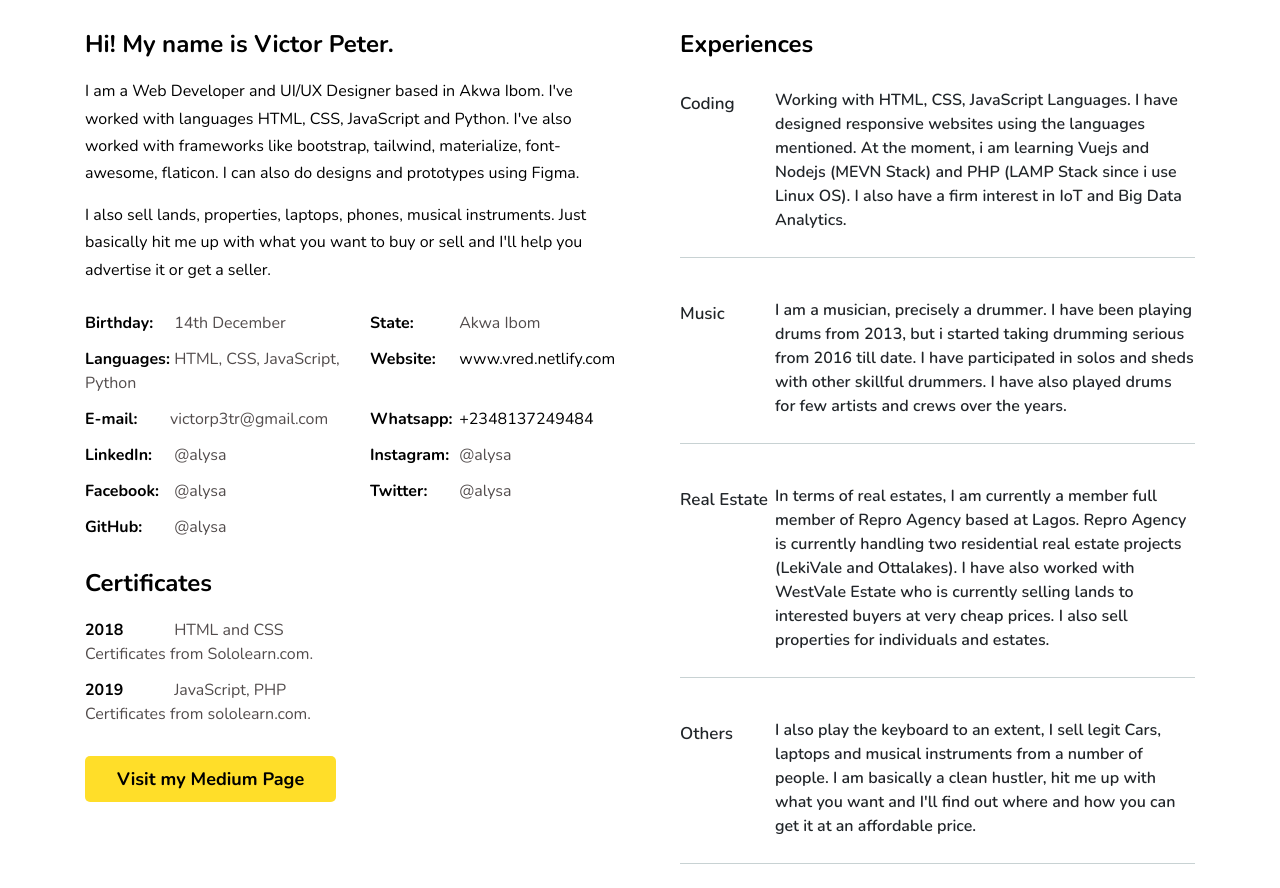
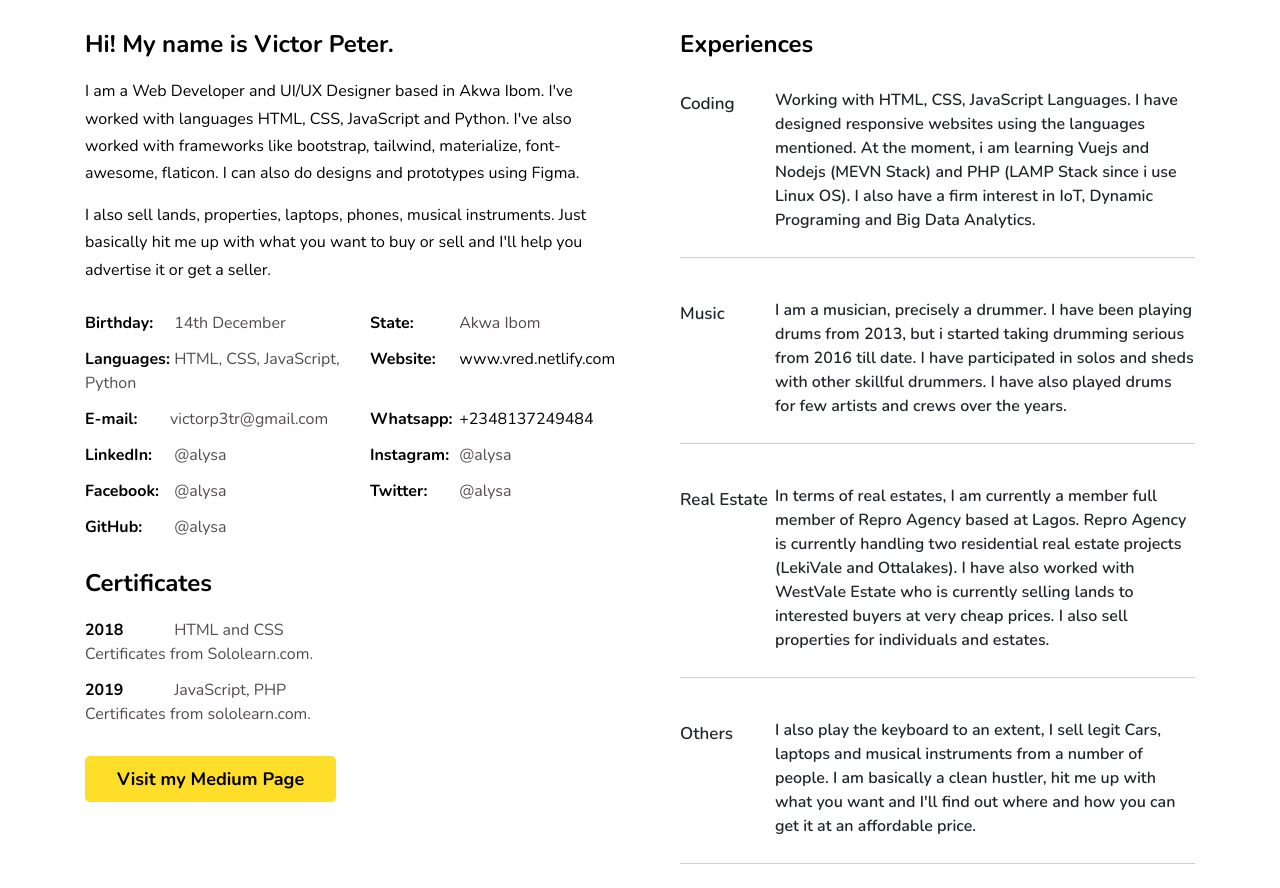
Before and after one commit to victuk/my-new-website, a plain HTML site: page index.html in a window 1280 px wide. Shown: the part 1062-1950 px from the top of the page. Drawn offline with nearby package versions, Linux system fonts and the light colour scheme; a web font is replaced by a local one.

```diff
--- a/index.html
+++ b/index.html
@@ -166,7 +166,7 @@
                                     Working with HTML, CSS, JavaScript Languages. I have designed responsive websites
                                     using the languages mentioned. At the moment, i am learning Vuejs and Nodejs
                                     (MEVN Stack) and PHP (LAMP Stack since i use Linux OS). I also have
-                                    a firm interest in IoT and Big Data Analytics.
+                                    a firm interest in IoT, Dynamic Programing and Big Data Analytics.
                                 </li>
 
                             </ul>
```
